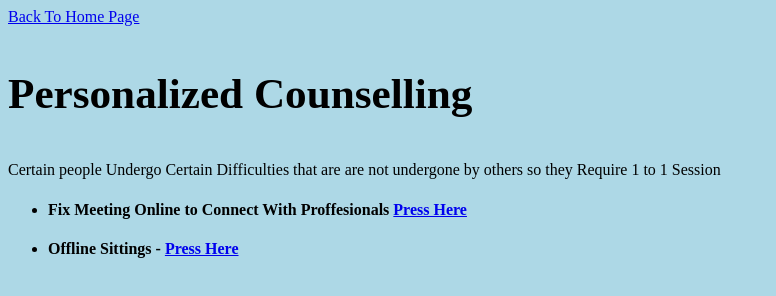
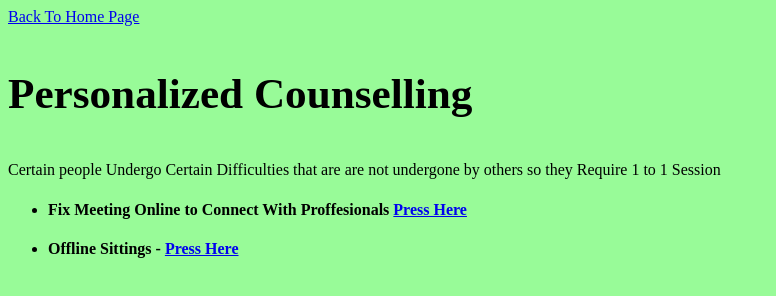
Before and after one commit to SATHISH-GITU/New_Site, a plain HTML site: page personal.html in a window 1280 px wide. Shown: the whole page, without its empty margins (0-776 px from the left). Drawn offline with Linux system fonts and the light colour scheme.

Commit message:
Update personal.html

```diff
--- a/personal.html
+++ b/personal.html
@@ -6,7 +6,7 @@
     <meta name="viewport" content="width=device-width, initial-scale=1.0">
     <title>Document</title>
 </head>
-<body style="background-color: lightblue;" >
+<body style="background-color:palegreen;" >
     <a href="/index.html">Back To Home Page</a>
     <h3 style="font-size: 270%;" >Personalized Counselling</h3>
     <p>Certain people Undergo Certain Difficulties that are are not undergone by others so they Require 1 to 1 Session</p>
```
